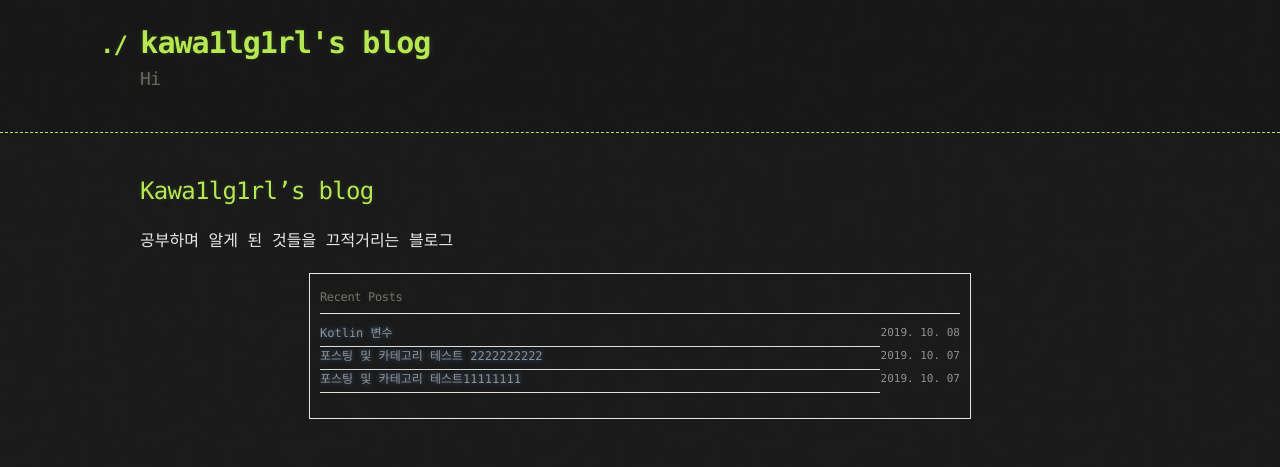
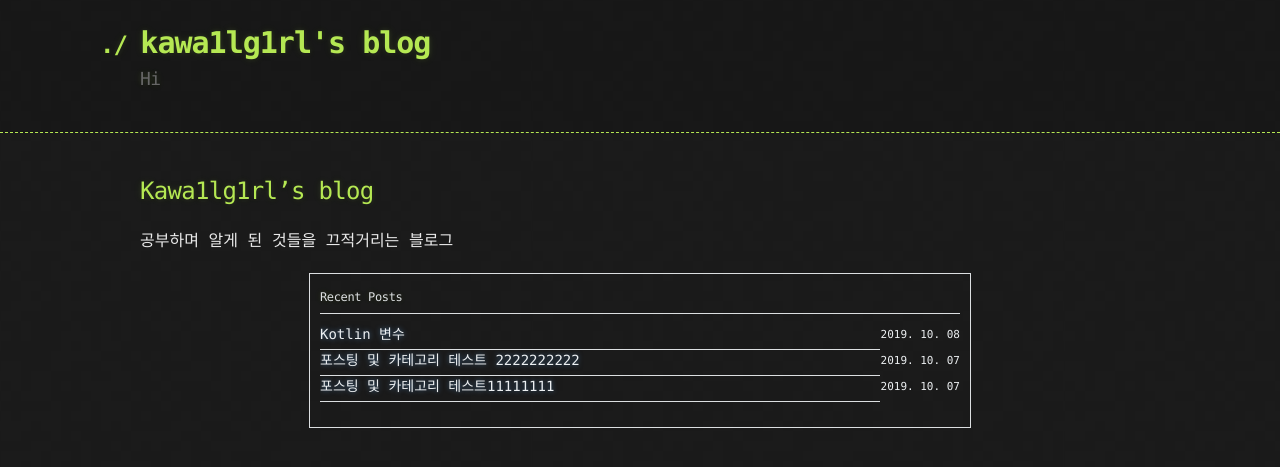
Before and after one commit to kawa1lg1rl/kawa1lg1rl.github.io, a Jekyll site: the page built from index.md, in a window 1280 px wide. Shown: the top 467 px of the page. Built offline with Jekyll 4.4.1, drawn with Linux system fonts in a browser that asks for light colours; our own code applies the rules of GitHub Pages for plain Markdown files.

Commit message:
css 또 수정

```diff
--- a/_layouts/default.html
+++ b/_layouts/default.html
@@ -5,7 +5,7 @@
     <meta http-equiv="X-UA-Compatible" content="IE=edge">
     <meta name="viewport" content="width=device-width, initial-scale=1">
     <link rel="stylesheet" href="{{ '/assets/css/style.css?v=' | append: site.github.build_revision | relative_url }}">
-
+    <link rel="stylesheet" href="{{ '/assets/css/mySheet.css' }}">
 {% seo %}
 <style>
 a{
--- a/_sass/jekyll-theme-hacker.scss
+++ b/_sass/jekyll-theme-hacker.scss
@@ -8,71 +8,6 @@ $blockquote-color: $silver-chalice !default;
 $blockquote-border: $dove-grey !default;
 
 
-
-.more-posts {
-  border: 1px solid #dcdfe1;
-  padding: 10px 10px 5px;
-  margin: 10px 0;
-  clear: both;
-  display: block;
-}
-.more-posts table {
-  table-layout: fixed;
-  border-collapse: collapse;
-  width: 100% !important;
-  margin-top: 10px !important;
-  display: table;
-  border-spacing: 2px;
-  border-color: #dcdfe1;
-}
-.more-category {
-  border-bottom: 1px solid #dcdfe1 !important;
-}
-.more-category > h4 {
-  line-height: 170%;
-  color: #dcdfe1 !important;
-  font-size: 12px;
-  margin: 0;
-  padding: 2px 0 6px !important;
-  display: inline-block;
-}
-.more-category .more-button {
-  float: right;
-  color: #eceff1;
-  font-size: 12px !important;
-  vertical-align: center;
-  border-collapse: collapse;
-  padding: 4px 4px 0 0;
-}
-.more-posts-title {
-  text-align: left;
-  font-size: 14px !important;
-  font-weight: normal;
-  word-break: break-all;
-  overflow: hidden;
-  line-height: 1.5;
-  padding: 0 0 4px !important;
-  display: table-cell;
-  vertical-align: inherit;
-  border-collapse: collapse;
-}
-.more-posts-title a {
-  color: #eceff1 ;
-  text-decoration: none;
-}
-.more-posts-title a:hover {
-  color: #cfd8dc ;
-}
-.more-posts-date {
-  text-align: right;
-  width: 80px;
-  font-size: 11px;
-  padding: 0 0 4px !important;
-  color: #eceff1 !important;
-  display: table-cell;
-  vertical-align: inherit;
-  border-collapse: collapse;
-}
 
 body {
   margin: 0;
--- /dev/null
+++ b/assets/css/mySheet.css
@@ -0,0 +1,65 @@
+
+.more-posts {
+    border: 1px solid #dcdfe1;
+    padding: 10px 10px 5px;
+    margin: 10px 0;
+    clear: both;
+    display: block;
+  }
+  .more-posts table {
+    table-layout: fixed;
+    border-collapse: collapse;
+    width: 100% !important;
+    margin-top: 10px !important;
+    display: table;
+    border-spacing: 2px;
+    border-color: #dcdfe1;
+  }
+  .more-category {
+    border-bottom: 1px solid #dcdfe1 !important;
+  }
+  .more-category > h4 {
+    line-height: 170%;
+    color: #dcdfe1 !important;
+    font-size: 12px;
+    margin: 0;
+    padding: 2px 0 6px !important;
+    display: inline-block;
+  }
+  .more-category .more-button {
+    float: right;
+    color: #eceff1;
+    font-size: 12px !important;
+    vertical-align: center;
+    border-collapse: collapse;
+    padding: 4px 4px 0 0;
+  }
+  .more-posts-title {
+    text-align: left;
+    font-size: 14px !important;
+    font-weight: normal;
+    word-break: break-all;
+    overflow: hidden;
+    line-height: 1.5;
+    padding: 0 0 4px !important;
+    display: table-cell;
+    vertical-align: inherit;
+    border-collapse: collapse;
+  }
+  .more-posts-title a {
+    color: #eceff1 ;
+    text-decoration: none;
+  }
+  .more-posts-title a:hover {
+    color: #cfd8dc ;
+  }
+  .more-posts-date {
+    text-align: right;
+    width: 80px;
+    font-size: 11px;
+    padding: 0 0 4px !important;
+    color: #eceff1 !important;
+    display: table-cell;
+    vertical-align: inherit;
+    border-collapse: collapse;
+  }
--- a/assets/css/style.scss
+++ b/assets/css/style.scss
@@ -2,67 +2,3 @@
 ---
 
 @import 'jekyll-theme-hacker';
-
-.more-posts {
-    border: 1px solid #E5E5E5;
-    padding: 10px 10px 5px;
-    margin: 10px 0;
-    clear: both;
-    display: block;
-  }
-  .more-posts table {
-    table-layout: fixed;
-    border-collapse: collapse;
-    width: 100% !important;
-    margin-top: 10px !important;
-    display: table;
-    border-spacing: 2px;
-    border-color: grey;
-  }
-  .more-category {
-    border-bottom: 1px solid #E5E5E5 !important;
-  }
-  .more-category > h4 {
-    line-height: 170%;
-    color: #737373 !important;
-    font-size: 12px;
-    margin: 0;
-    padding: 2px 0 6px !important;
-    display: inline-block;
-  }
-  .more-category .more-button {
-    float: right;
-    color: #909090;
-    font-size: 12px !important;
-    vertical-align: center;
-    border-collapse: collapse;
-    padding: 4px 4px 0 0;
-  }
-  .more-posts-title {
-    text-align: left;
-    font-size: 12px !important;
-    font-weight: normal;
-    word-break: break-all;
-    overflow: hidden;
-    line-height: 1.5;
-    padding: 0 0 4px !important;
-    display: table-cell;
-    vertical-align: inherit;
-    border-collapse: collapse;
-  }
-  .more-posts-title a {
-    color: #909090;
-  }
-  .more-posts-title a:hover {
-    color: #34373e;
-  }
-  .more-posts-date {
-    text-align: right;
-    width: 80px;
-    font-size: 11px;
-    padding: 0 0 4px !important;
-    color: #909090 !important;
-    display: table-cell;
-    vertical-align: inherit;
-    border-collapse: collapse;
-  }
```
